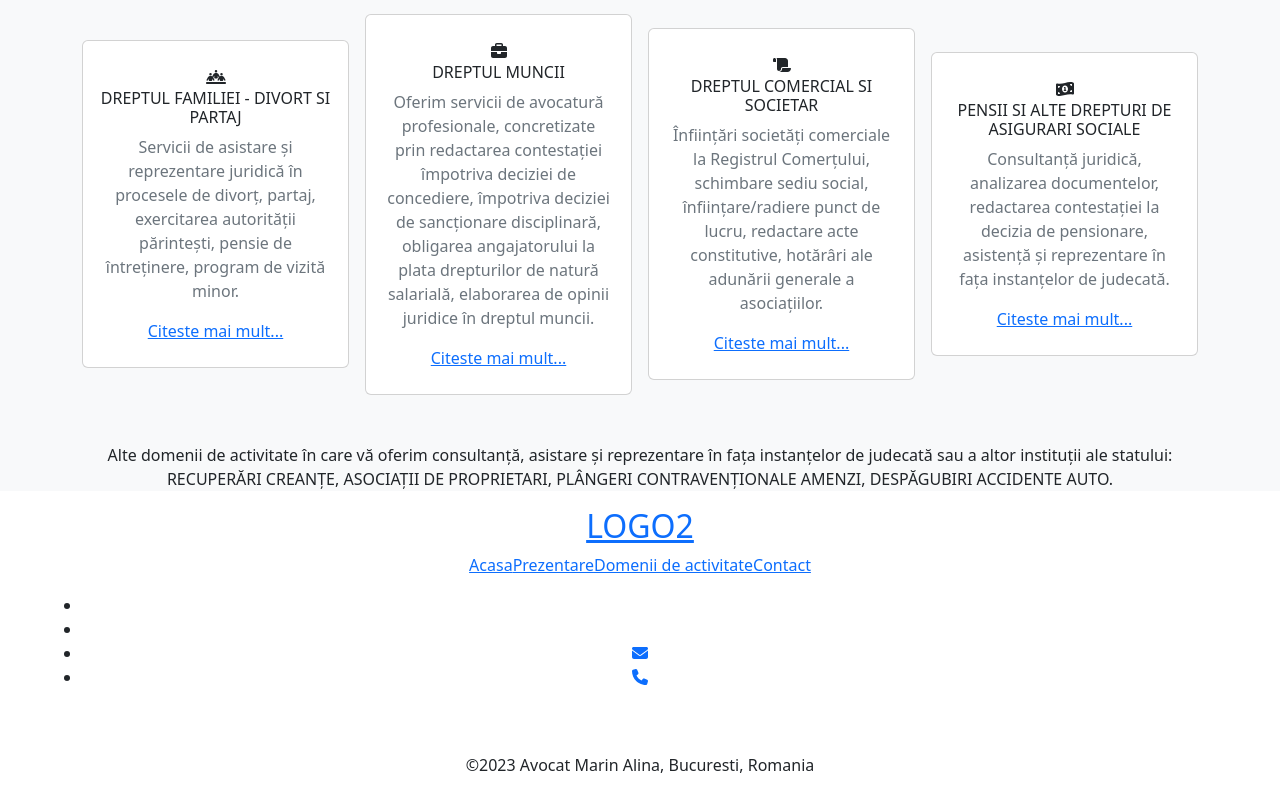
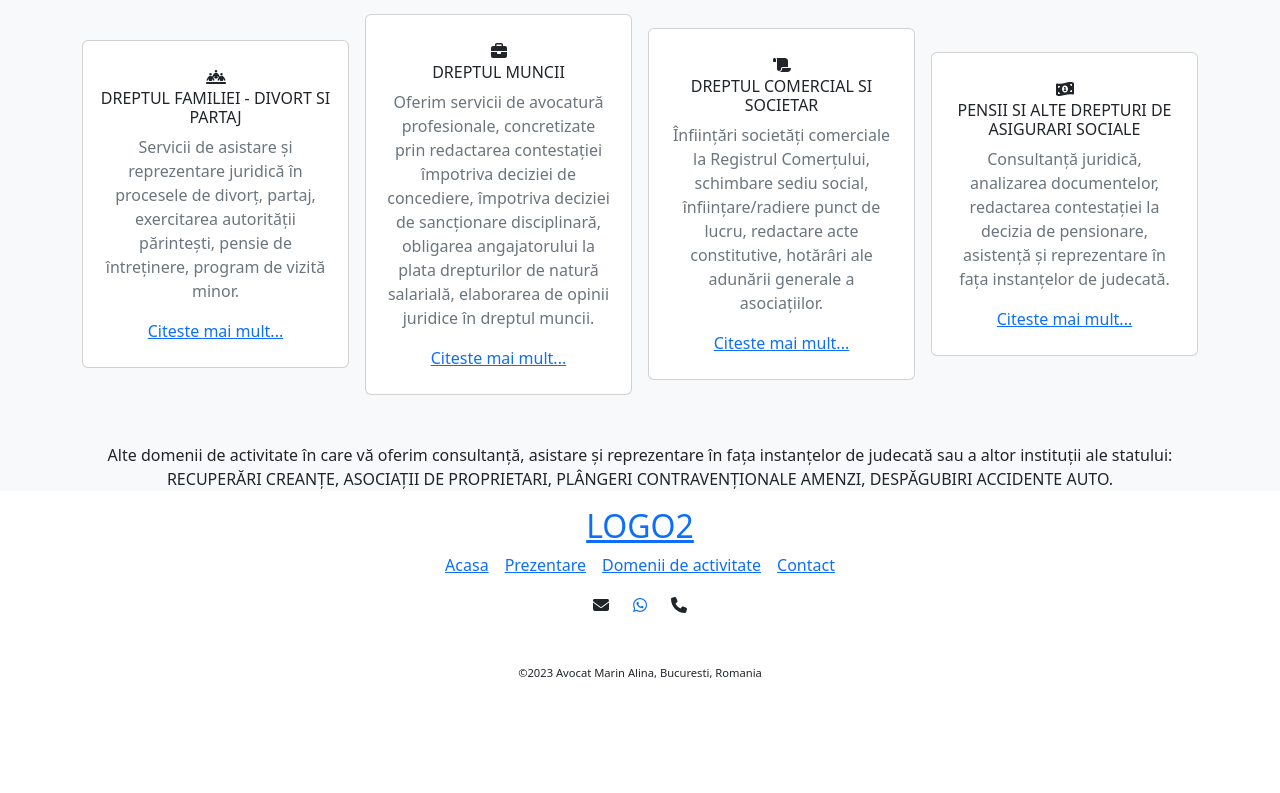
Before and after one commit to AlexJora/lawyer-website, a React (Create React App) app in the folder client/: page / in a window 1280 px wide. Shown: the part 1099-1892 px from the top of the page. After the commit the page ends 1797 px from the top, so only its background shows below. Built offline with nearby package versions, Linux system fonts and the light colour scheme.

Commit message:
whatsapp icon

```diff
--- a/client/package.json
+++ b/client/package.json
@@ -3,6 +3,7 @@
   "version": "0.1.0",
   "private": true,
   "dependencies": {
+    "@fortawesome/free-brands-svg-icons": "^6.4.0",
     "@fortawesome/free-solid-svg-icons": "^6.4.0",
     "@fortawesome/react-fontawesome": "^0.2.0",
     "@testing-library/jest-dom": "^5.16.5",
--- a/client/src/components/Footer.js
+++ b/client/src/components/Footer.js
@@ -1,5 +1,6 @@
 import React from 'react'
 import { FontAwesomeIcon } from '@fortawesome/react-fontawesome';
+import { faWhatsapp } from "@fortawesome/free-brands-svg-icons";
 import { faEnvelope, faPhone } from '@fortawesome/free-solid-svg-icons';
 const Footer = () => {
   return (
@@ -15,38 +16,33 @@ const Footer = () => {
                 <a href='' class='logo'>LOGO2</a>
               </h2>
               <p class='menu'>
-                <a href='#'>Acasa</a>
-                <a href='#'>Prezentare</a>
-                <a href='#'>Domenii de activitate</a>
-                <a href='#'>Contact</a>
+                <a href='#' class='p-2'>Acasa</a>
+                <a href='#' class='p-2'>Prezentare</a>
+                <a href='#' class='p-2'>Domenii de activitate</a>
+                <a href='#' class='p-2'>Contact</a>
               </p>
-              <ul class='ftco-footer-social p-0'>
-                <li class='ftco-animate'>
-                  <a href='' data-toggle='tooltip' data-placement='to p' title data-original-title='Facebook'>
-                    <span class=''></span>
-                  </a>
-                </li>
-                <li class='ftco-animate'>
-                  <a href='' data-toggle='tooltip' data-placement='to p' title data-original-title='Facebook'>
-                    <span class=''></span>
-                  </a>
-                </li>
-                <li class='ftco-animate'>
-                  <a href='' data-toggle='tooltip' data-placement='to p' title data-original-title='Facebook'>
-                    <span class=''><FontAwesomeIcon icon={faEnvelope} /></span>
-                  </a>
-                </li>
-                <li class='ftco-animate'>
-                  <a href='' data-toggle='tooltip' data-placement='to p' title data-original-title='Facebook'>
-                    <span class=''><FontAwesomeIcon icon={faPhone} /></span>
-                  </a>
-                </li>
-              </ul>
+              <div class='ftco-footer-social'>
+                <FontAwesomeIcon
+                  icon={faEnvelope}
+                  className="icon"
+                  title="av_alinamarin@yahoo.com"
+                />
+                <a href="https://wa.me/0040769935716"
+                  className="icon" class='p-4'>
+                  <FontAwesomeIcon
+                    icon={faWhatsapp} />
+                </a>
+                <FontAwesomeIcon
+                  icon={faPhone}
+                  className="icon"
+                  title="0769.935.716"
+                />
+              </div>
             </div>
           </div>
           <div class='row mt-5'>
             <div class='col-md-12 text center'>
-              <p class='copyright'>©2023 Avocat Marin Alina, Bucuresti, Romania</p>
+              <p class='copyright' style={{ fontSize: '0.7rem' }}>©2023 Avocat Marin Alina, Bucuresti, Romania</p>
 
             </div>
           </div>
--- a/client/src/pages/Acasa.js
+++ b/client/src/pages/Acasa.js
@@ -10,7 +10,7 @@ const Acasa = () => {
         {/*navbar*/}
         <Navbar />
         {/* banner */}
-        <div style={{ backgroundColor: 'gray', width: '100', height: '4rem', color: 'white' }}> AVOCAT BUCURESTI: ALINA MARIN</div>
+        <div style={{ backgroundColor: 'gray', width: '100', height: '4rem', color: 'white' }}>Birou de insolventa si avocatura - Bucuresti </div>
         {/*intro*/}
         <section id="intro" class="bg-light mt-5">
           <div class="container">
```
Also changed, not shown: 1 other file (tests, documents, lock files or other folders).
